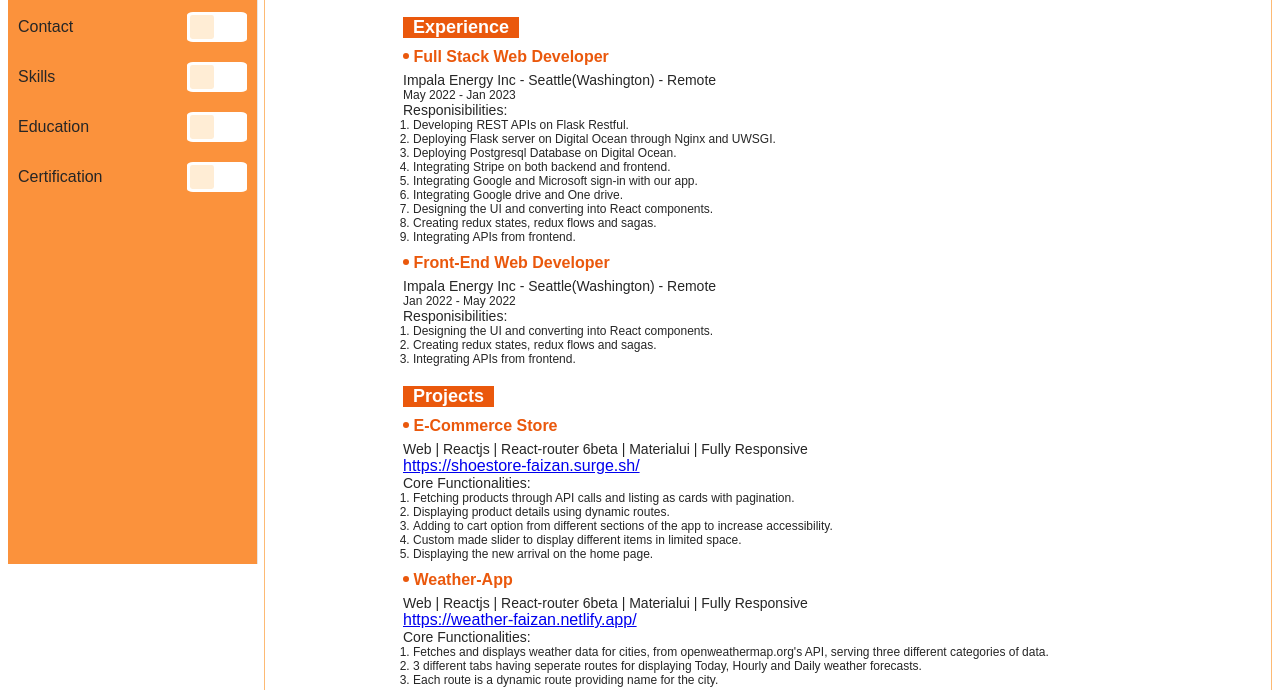
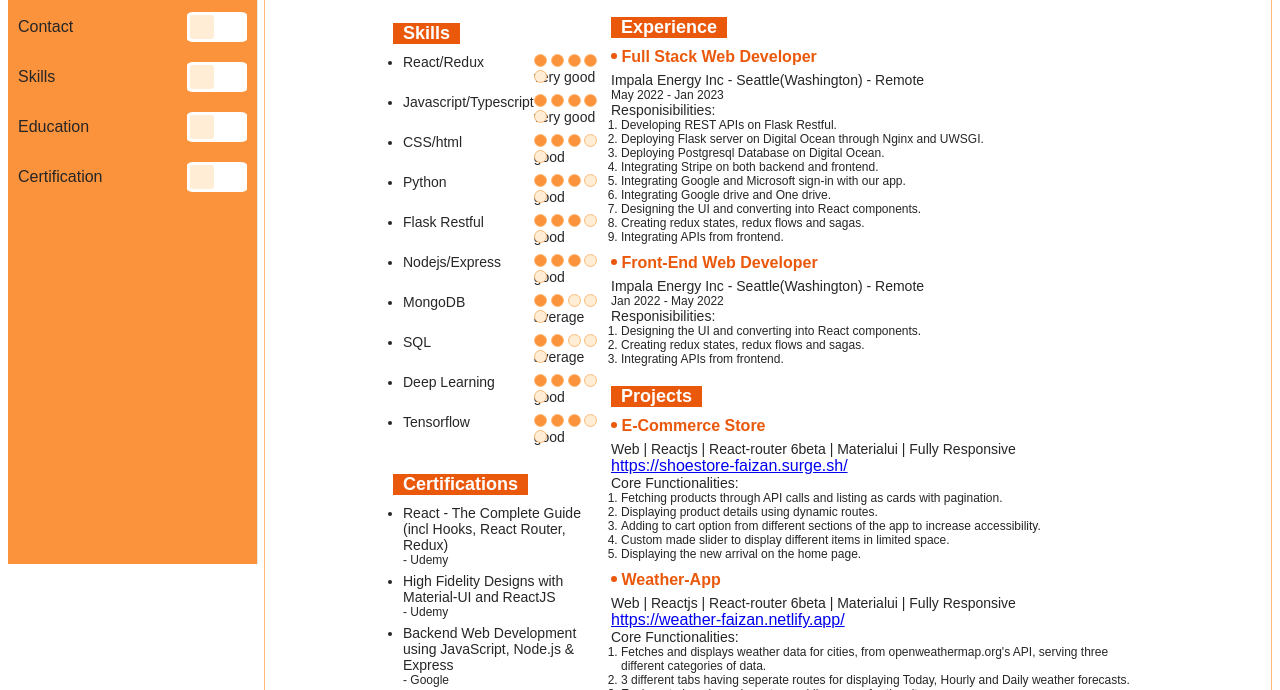
Before and after one commit to phaizi/resume-builder, a website: page index.html in a window 1280 px wide. Shown: the part 264-954 px from the top of the page. Drawn offline with Linux system fonts and the light colour scheme; a web font is replaced by a local one.

Commit message:
Completely responsive UI

```diff
--- a/css/index.css
+++ b/css/index.css
@@ -46,6 +46,19 @@ body {
   #layout-header {
     display: none !important;
   }
+  #resume-wrapper {
+    display: grid;
+    grid-template-columns: min(198px) auto;
+    max-width: 750px;
+    column-gap: var(--gap-md);
+    margin: auto;
+  }
+  #resume-main {
+    order: 1 !important;
+  }
+  #resume-aside {
+    order: 0 !important;
+  }
   #layout-aside {
     display: inline-flex;
     height: auto !important;
@@ -73,6 +86,7 @@ body {
   }
   .toggle-wrapper ~ * {
     margin-bottom: var(--gap-sm);
+  }
 }
 
 @media (min-width: 912px) {
@@ -111,4 +125,3 @@ body {
     margin-top: var(--gap-md) !important;
   }
 }
-}
--- a/css/main-panel.css
+++ b/css/main-panel.css
@@ -24,22 +24,25 @@
 
 #resume-main {
   order: 0;
-  grid-template-columns: minmax(198px 264px) min(522px 450px);
+  /* display: grid; */
+  /* grid-template-columns: minmax(198px 264px) min(522px 450px); */
   max-width: 730px;
-  margin: auto;
+  /* margin: auto; */
   /* grid-template-columns: minmax(250px 264px) min(522px 450px); */
 }
 
 #resume-aside {
   order: 1;
-  display: inline-block;
-  vertical-align: top;
-  /* margin-right: var(--gap-sm); */
+  /* display: inline-block; */
+  max-width: 730px;
+  margin: auto;
+  margin-top: var(--gap-sm);
 }
 
 #profile-header {
   display: flex;
   justify-content: center;
+  margin-top: 0px;
 }
 
 #photo {
--- a/index.html
+++ b/index.html
@@ -27,6 +27,7 @@
       </label>
   </header>
   <main id="layout-main">
+    <div id="resume-wrapper">
     <main id="resume-main">
       <section id="header-container">
         <header>
@@ -338,18 +339,18 @@
 
             <span>good</span>
 
-            <li>Expressjs</li>
+            <li>MongoDB</li>
 
             <span>
               <span class="bgcircle"></span>
               <span class="bgcircle"></span>
-              <span class="bgcircle"></span>
+              <span class="bgcircle clr-disabled"></span>
               <span class="bgcircle clr-disabled"></span>
               <span class="bgcircle clr-disabled"></span>
             </span>
             <span></span>
 
-            <span>good</span>
+            <span>average</span>
 
             <li>SQL</li>
 
@@ -466,6 +467,7 @@
           </div> -->
       </section>
     </aside>
+  </div>
   </main>
   <aside id="layout-aside">
     <section id="theme-section">
```
Lines whose indentation alone changed are shown as unchanged.
